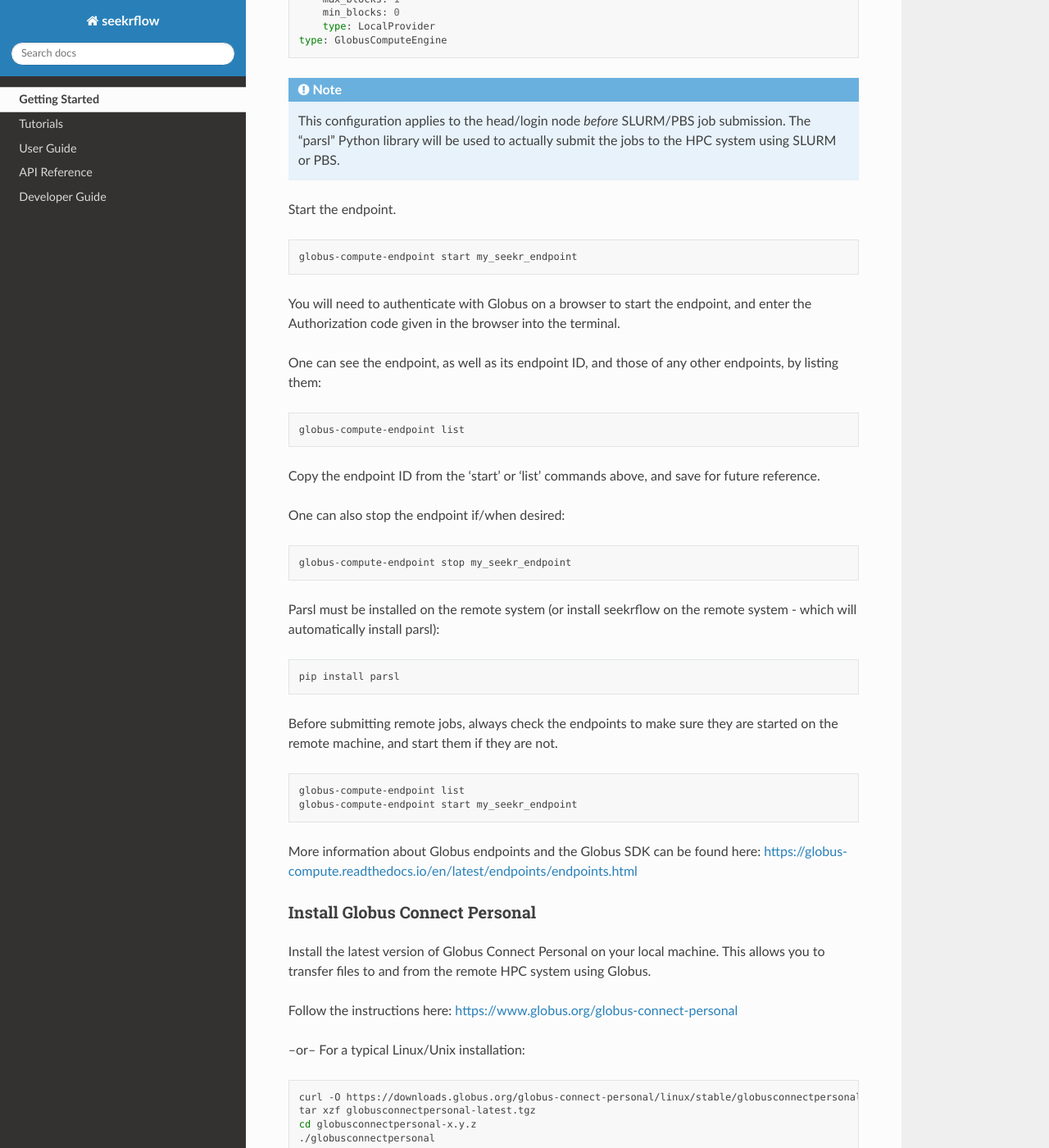
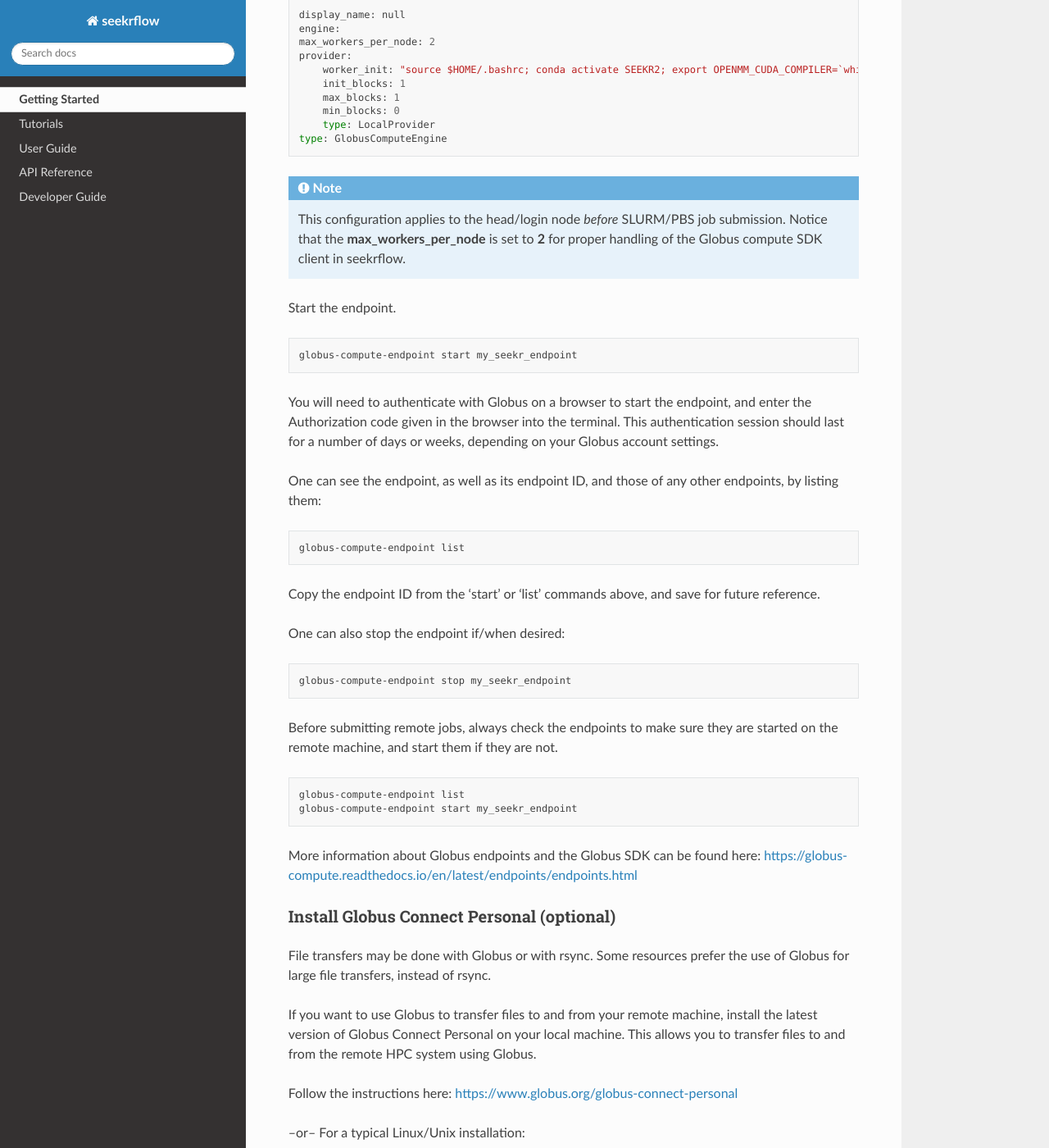
Before and after one commit to seekrcentral/seekrflow, a Sphinx documentation site: the page built from docs/getting_started.rst, in a window 1280 px wide and 1400 px high, scrolled down 5454 px. Shown: the whole window at 82% size. Built offline with Sphinx 7.4.7 and the Read the Docs theme 3.1.0, drawn with Linux system fonts in a browser that asks for light colours; some of the changed text lies outside the part shown.

Commit message:
Some bugfixes to avoid errors on production SLURM systems, also corrections to README, tutorials, and examples.

```diff
--- a/docs/getting_started.rst
+++ b/docs/getting_started.rst
@@ -216,11 +216,31 @@
 Installing Dependencies for Remote Execution on HPC Systems
 -----------------------------------------------------------
 
-Install Globus Compute SDK
-~~~~~~~~~~~~~~~~~~~~~~~~~~
+If one want to use seekrflow to run SEEKR on a remote system, one must decide whether
+to use SSH or Globus Compute SDK in order to control the jobs. They both function
+very similarly, but here are the pros and cons of each.
 
-To use remote execution on high-performance computing (HPC) systems, you will need to install
-the Globus Compute SDK. This allows you to run SEEKR2 jobs on remote resources.
+.. list-table:: Table Title
+   :widths: 20 20
+   :header-rows: 1
+
+   * - Remote System Approach
+     - Pros
+     - Cons
+   * - SSH
+     - Simple, supported on most Linux systems
+     - Requires password or key-based authentication, passwords in plain text, cannot bypass 2-factor authentication
+   * - Globus Compute SDK
+     - Only an endpoint id is needed, avoiding password and 2-factor authentication.
+     - More complicated setup of software and settings
+
+Install Globus Compute SDK (optional - if not using SSH)
+~~~~~~~~~~~~~~~~~~~~~~~~~~~~~~~~~~~~~~~~~~~~~~~~~~~~~~~~
+
+To use remote execution on high-performance computing (HPC) systems with Globus Compute SDK,
+you will need to install the package. This allows you to run SEEKR2
+jobs on remote resources while avoiding annoying things like passwords and 2-factor
+authentication.
 
 .. important::
     The python versions must be the same (or very similar at least) across the local and remote machines.
@@ -268,7 +288,7 @@
 
     display_name: null
     engine:
-    max_workers_per_node: 1
+    max_workers_per_node: 2
     provider:
         worker_init: "source $HOME/.bashrc; conda activate SEEKR2; export OPENMM_CUDA_COMPILER=`which nvcc`"
         init_blocks: 1
@@ -278,8 +298,9 @@
     type: GlobusComputeEngine
 
 .. note::
-    This configuration applies to the head/login node *before* SLURM/PBS job submission. The "parsl"
-    Python library will be used to actually submit the jobs to the HPC system using SLURM or PBS.
+    This configuration applies to the head/login node *before* SLURM/PBS job submission.
+    Notice that the **max_workers_per_node** is set to **2** for proper handling of the
+    Globus compute SDK client in seekrflow.
 
 Start the endpoint.
 
@@ -288,7 +309,8 @@
     globus-compute-endpoint start my_seekr_endpoint
 
 You will need to authenticate with Globus on a browser to start the endpoint, and enter the
-Authorization code given in the browser into the terminal.
+Authorization code given in the browser into the terminal. This authentication session
+should last for a number of days or weeks, depending on your Globus account settings.
 
 One can see the endpoint, as well as its endpoint ID, and those of any other endpoints,
 by listing them:
@@ -305,13 +327,6 @@
 
     globus-compute-endpoint stop my_seekr_endpoint
 
-Parsl must be installed on the remote system (or install seekrflow on the remote system -
-which will automatically install parsl):
-
-.. code-block:: bash
-
-    pip install parsl
-
 Before submitting remote jobs, always check the endpoints to make sure they are started
 on the remote machine, and start them if they are not.
 
@@ -323,10 +338,14 @@
 More information about Globus endpoints and the Globus SDK can be found here:
 https://globus-compute.readthedocs.io/en/latest/endpoints/endpoints.html
 
-Install Globus Connect Personal
-~~~~~~~~~~~~~~~~~~~~~~~~~~~~~~~
+Install Globus Connect Personal (optional)
+~~~~~~~~~~~~~~~~~~~~~~~~~~~~~~~~~~~~~~~~~~
 
-Install the latest version of Globus Connect Personal on your local machine. This allows you to
+File transfers may be done with Globus or with rsync. Some resources prefer the use
+of Globus for large file transfers, instead of rsync.
+
+If you want to use Globus to transfer files to and from your remote machine, install
+the latest version of Globus Connect Personal on your local machine. This allows you to
 transfer files to and from the remote HPC system using Globus.
 
 Follow the instructions here: https://www.globus.org/globus-connect-personal
```
Also changed, not shown: README.md (+1 -1 lines), 6 other files.
